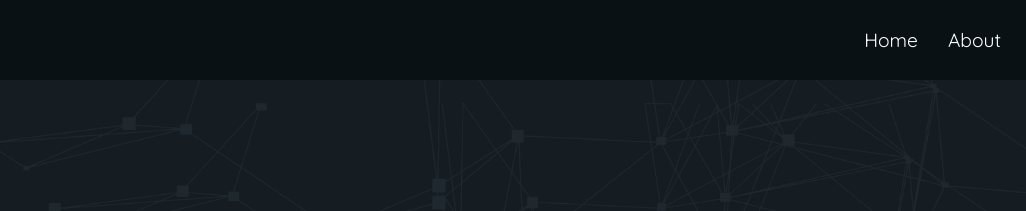
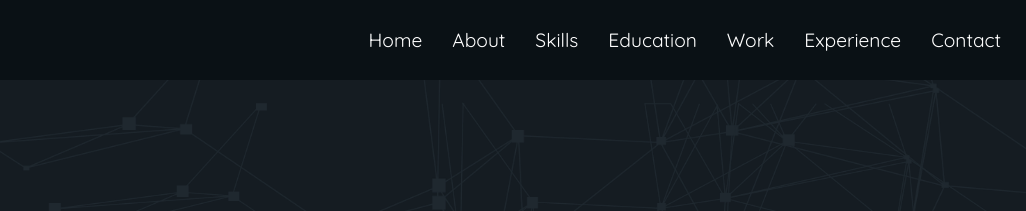
Before and after one commit to GabrielCabral352/Portifolio, a plain HTML site: page index.html in a window 1280 px wide. Shown: the top 211 px of the page, 254-1280 px from the left. Drawn offline with nearby package versions, Linux system fonts and the light colour scheme; files whose address does not match are found by name.

```diff
--- a/pages/header.html
+++ b/pages/header.html
@@ -7,11 +7,11 @@
             <ul class="nav_area">
                 <li class="__nav_item"><a tabindex="1" href="#">Home</a></li>
                 <li class="__nav_item"><a tabindex="2" href="#" id="about">About</a></li>
-                <!-- <li class="__nav_item"><a tabindex="3" href="#">Skills</a></li>
+                <li class="__nav_item"><a tabindex="3" href="#">Skills</a></li>
                 <li class="__nav_item"><a tabindex="4" href="#">Education</a></li>
                 <li class="__nav_item"><a tabindex="5" href="#">Work</a></li>
                 <li class="__nav_item"><a tabindex="6" href="#">Experience</a></li>
-                <li class="__nav_item"><a tabindex="7" href="#">Contact</a></li> -->
+                <li class="__nav_item"><a tabindex="7" href="#">Contact</a></li>
               </ul>
 
 
```
